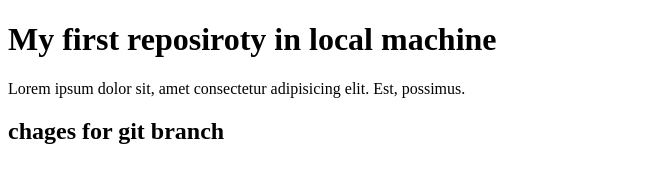
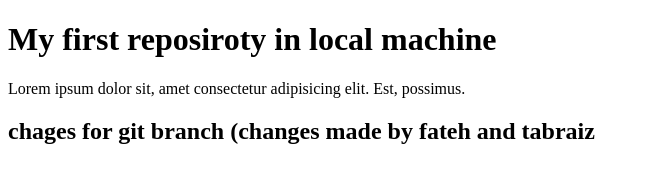
Before and after one commit to Ansari-87/localproject, a plain HTML site: page index.html in a window 1280 px wide. Shown: the whole page, without its empty margins (0-650 px from the left). Drawn offline with Linux system fonts and the light colour scheme.

Commit message:
cheges made by Fateh&Tabraiz

```diff
--- a/index.html
+++ b/index.html
@@ -8,6 +8,6 @@
 <body>
     <h1>My first reposiroty in local machine</h1>
     <p>Lorem ipsum dolor sit, amet consectetur adipisicing elit. Est, possimus.</p>
-    <h2>chages for git branch</h2>
+    <h2>chages for git branch (changes made by fateh and tabraiz</h2>
 </body>
 </html>
```
